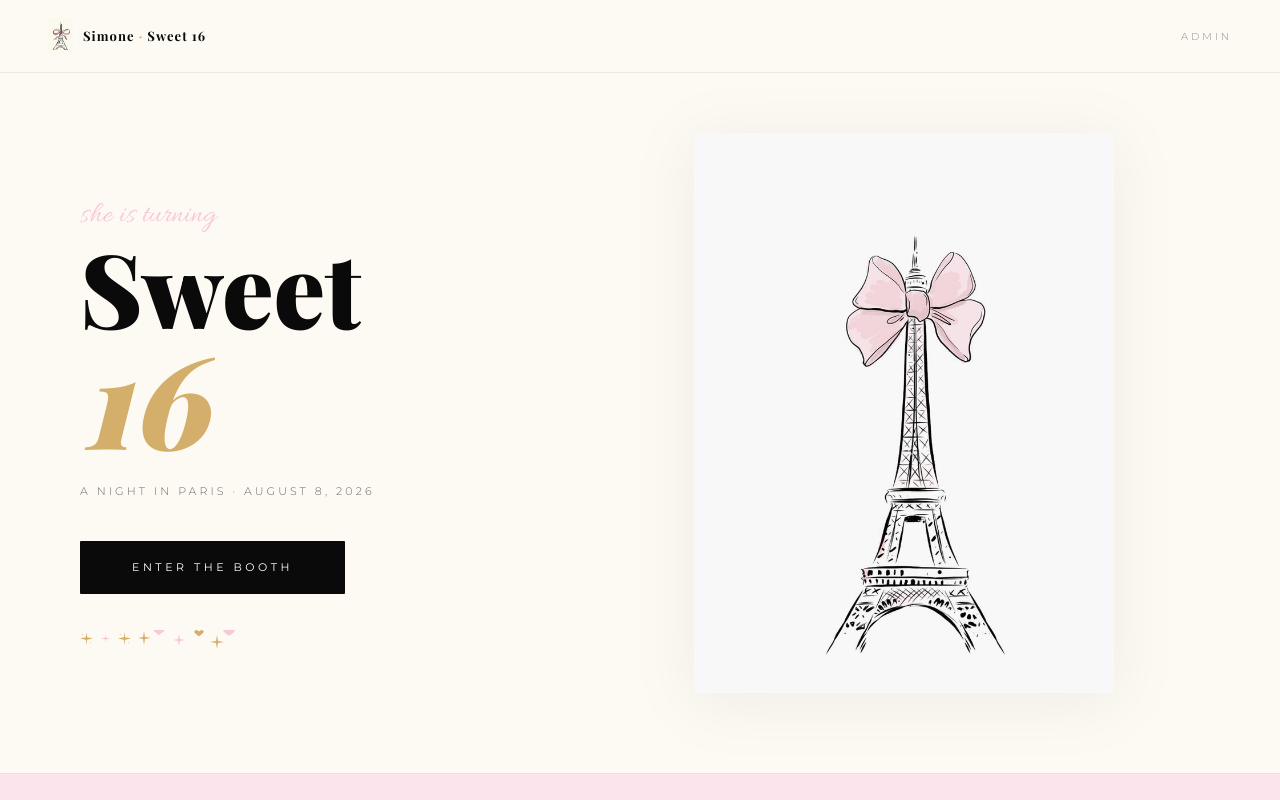
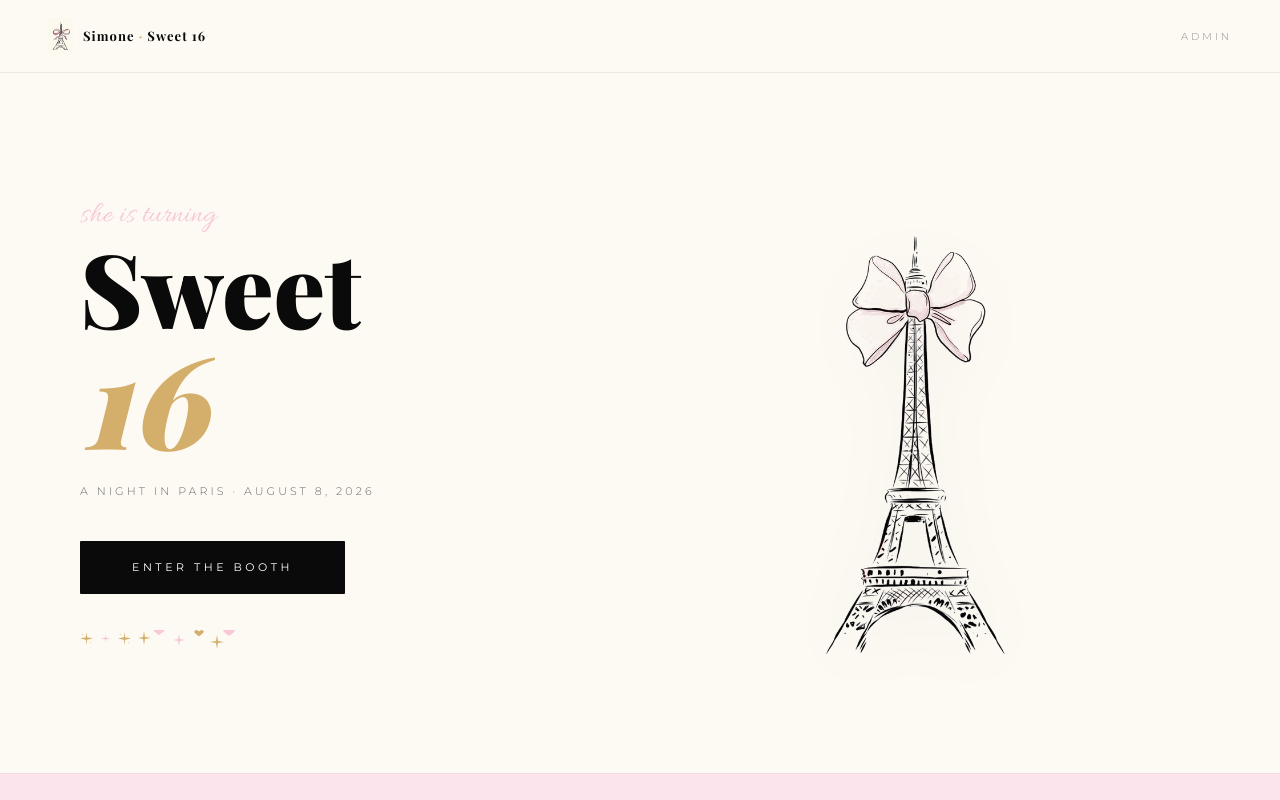
Before and after one commit to skylarcmr/simone-sweet-16, a Next.js app: page / in a window 1280 px wide. Shown: the top 800 px of the page. Built offline with nearby package versions, Linux system fonts and the light colour scheme; a web font is replaced by a local one.

Commit message:
Replace eiffel-hero.jpg with transparent PNG so it blends with cream

```diff
--- a/src/app/page.tsx
+++ b/src/app/page.tsx
@@ -169,7 +169,7 @@ export default function LandingPage() {
         >
           {/* eslint-disable-next-line @next/next/no-img-element */}
           <img
-            src="/eiffel-hero.jpg"
+            src="/eiffel-hero.png"
             alt="Eiffel Tower with pink bow"
             style={{
               maxWidth: "100%",
```
Also changed, not shown: public/eiffel-hero.jpg (deleted), public/eiffel-hero.png (added).
